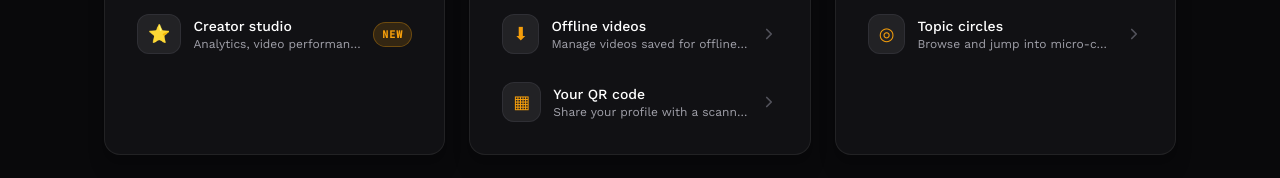
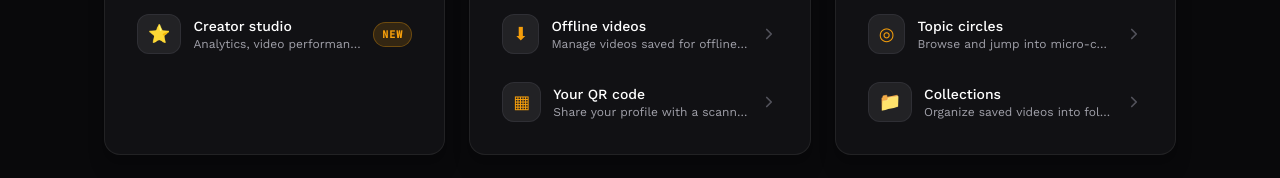
Before and after one commit to blessdhi25-png/reel-studio, a Next.js app in the folder frontend/: page /menu in a window 1280 px wide. Shown: the part 252-430 px from the top of the page. Built offline with nearby package versions, Linux system fonts and the light colour scheme; no server answers; sample sign-in values are in the browser's storage.

Commit message:
Add 'Collections' menu item for organizing videos

```diff
--- a/frontend/src/app/menu/page.jsx
+++ b/frontend/src/app/menu/page.jsx
@@ -81,6 +81,13 @@ const CATEGORIES = [
         title: 'Topic circles',
         description: 'Browse and jump into micro-communities',
         href: '/circles',
+      },
+      {
+        key: 'collections',
+        icon: '📁',
+        title: 'Collections',
+        description: 'Organize saved videos into folders you can share',
+        href: '/collections',
       },
     ],
   },
```
